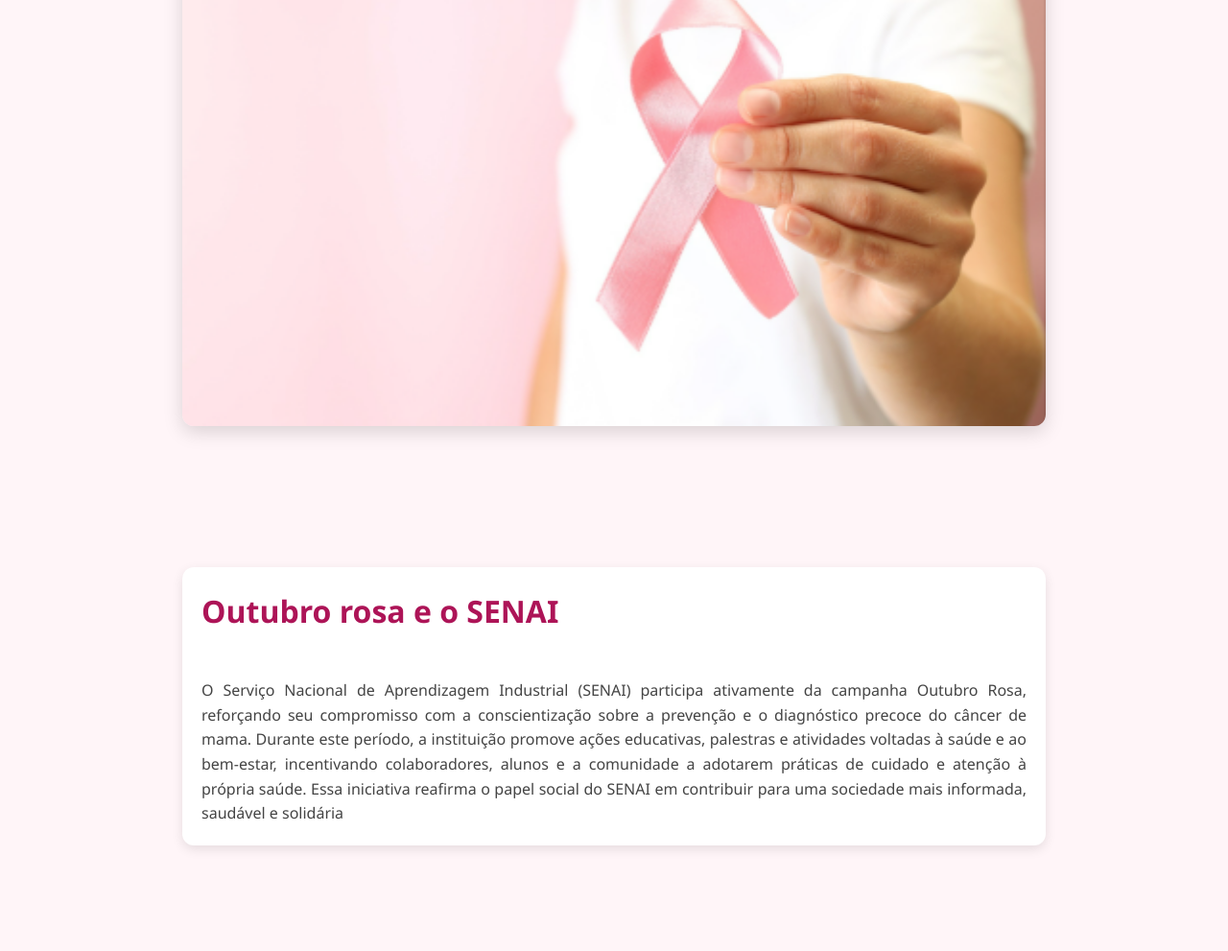
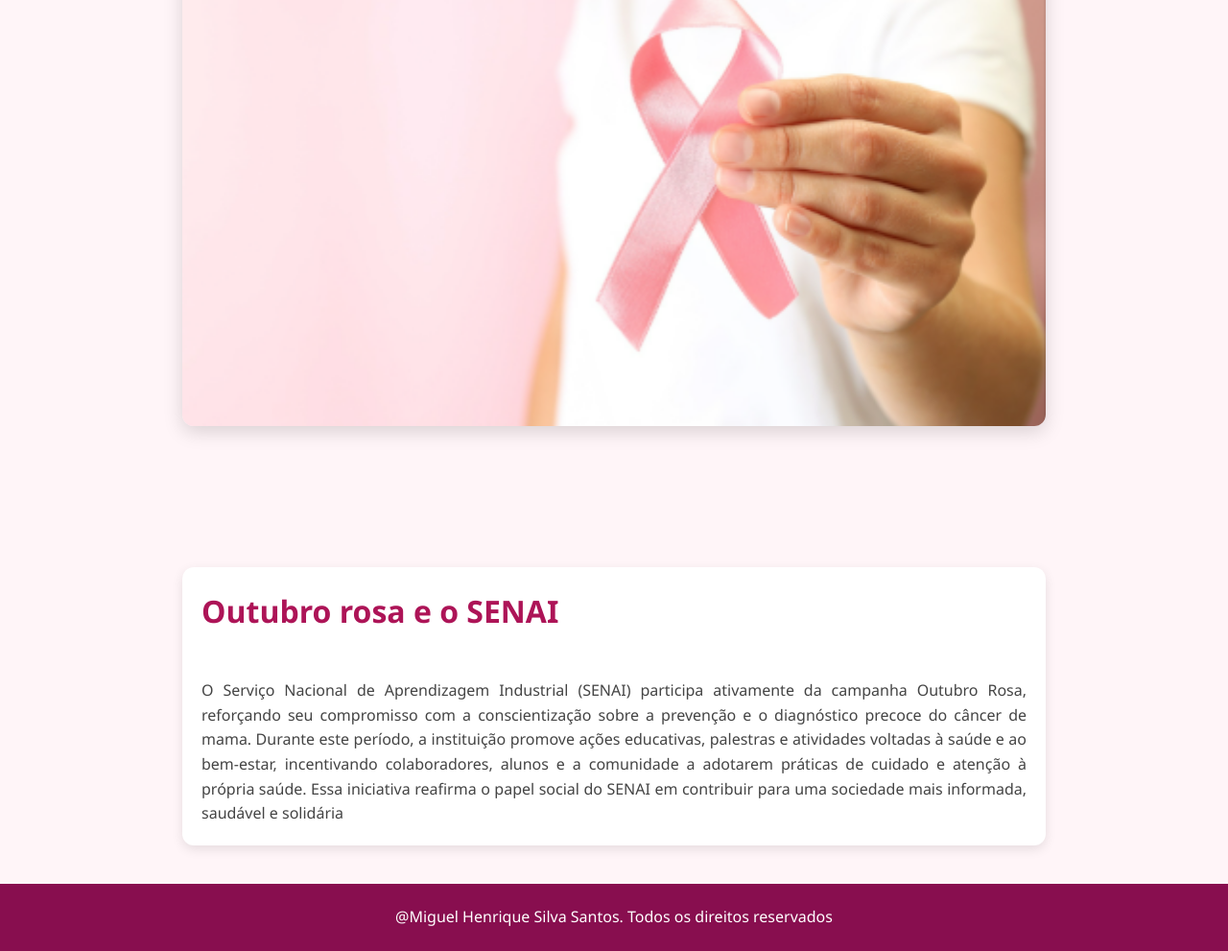
Before and after one commit to miguelHenrique390/outubro_rosa, a plain HTML site: page index.html in a window 1280 px wide. Shown: the part 420-1411 px from the top of the page at 96% size. Before the commit the page ends 1341 px from the top, so only its background shows below. Drawn offline with Linux system fonts and the light colour scheme.

Commit message:
footer
adicionei um footer ao index do site

```diff
--- a/assets/css/index.css
+++ b/assets/css/index.css
@@ -112,3 +112,12 @@ gap: 12px;
   .div-container {
     padding: 20px;
   }
+
+footer {
+    background-color: #880e4f;
+    height: 70px;
+    justify-content: center;
+    align-items: center;
+    display: flex;
+    color: white;
+}
--- a/index.html
+++ b/index.html
@@ -44,7 +44,11 @@
             </h4>
         </div>
     </section>
+    <footer>
+        <p>@Miguel Henrique Silva Santos. Todos os direitos reservados</p>
+    </footer>
 </body>
+
 <script src="assets/js/index.js "></script>
 
 </html>
```
